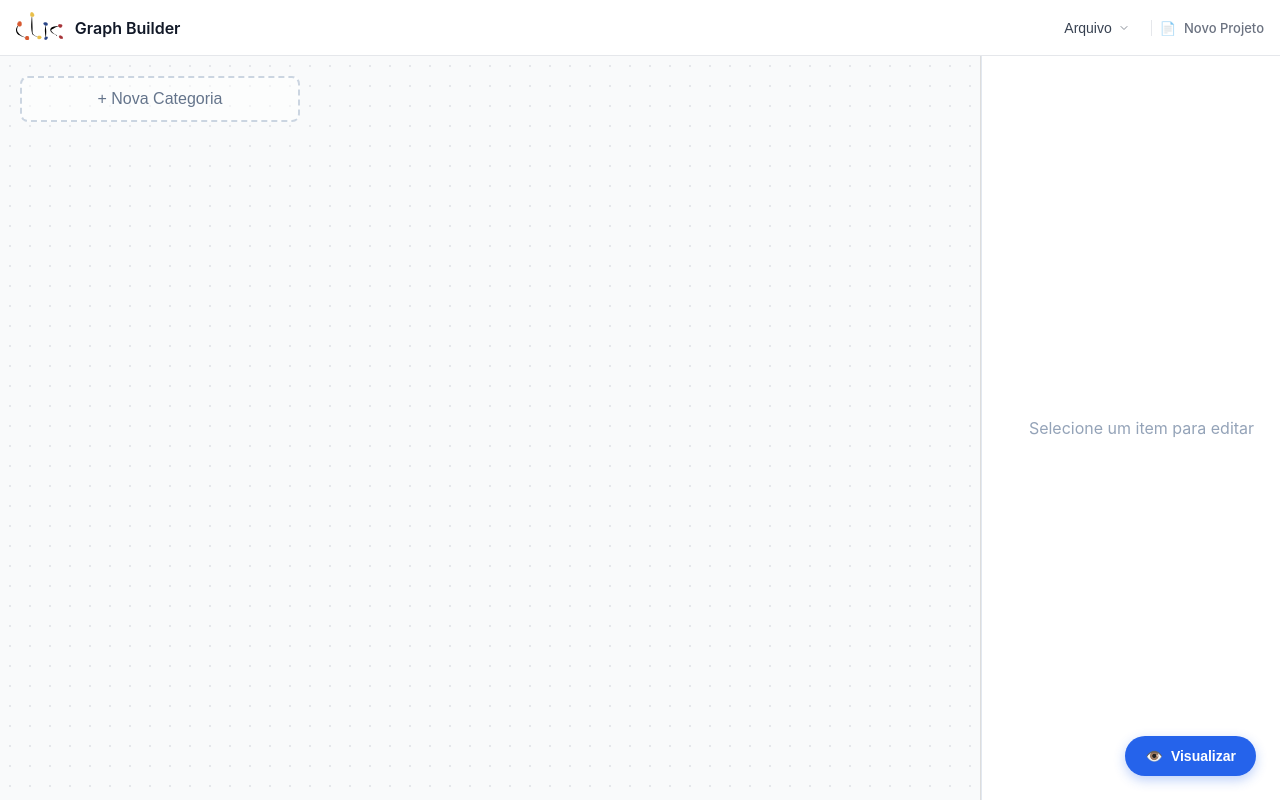
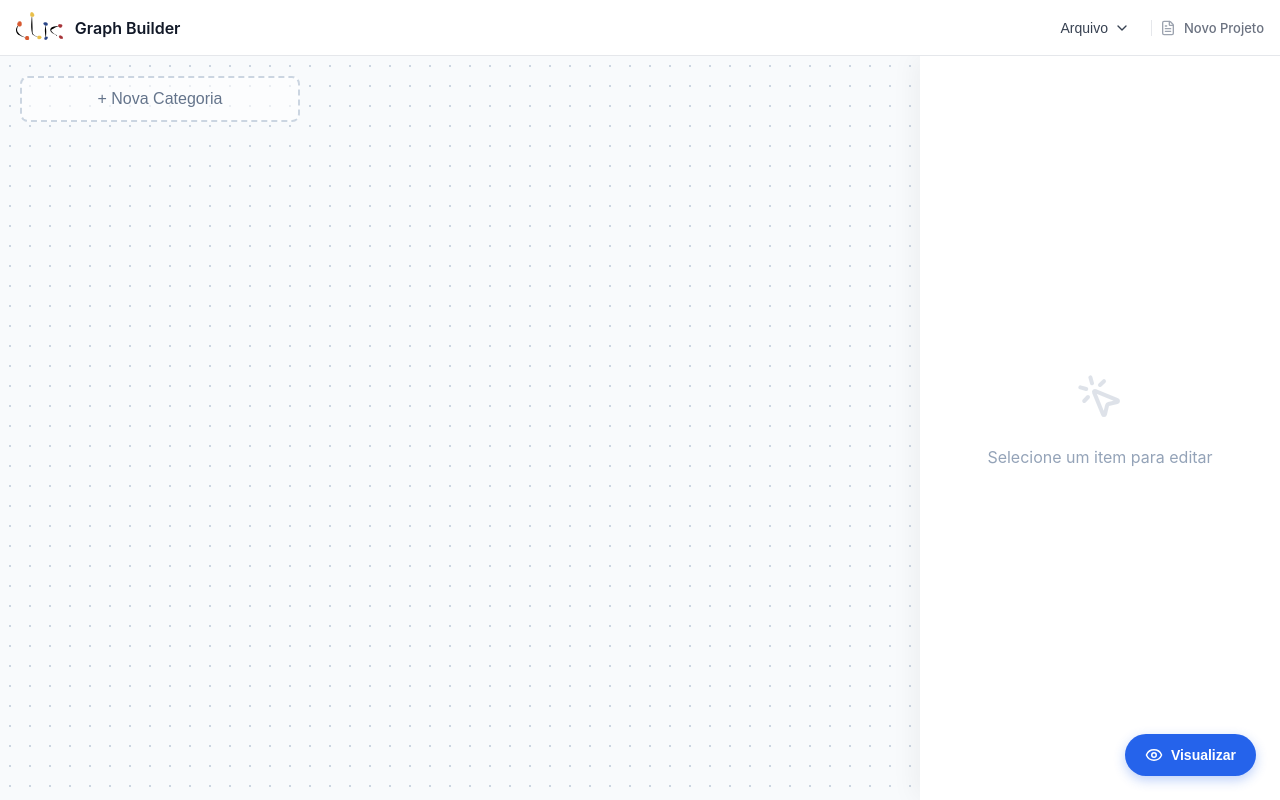
Before and after one commit to clictltl/graph-builder, a Vue app: page / in a window 1280 px wide. Built offline with nearby package versions, Linux system fonts and the light colour scheme.

Commit message:
feat: polish ui/ux
- Replace all emojis with Lucide SVG icons for cross-browser
  compatibility
 Improve Properties Panel layout with shadow and better spacing

```diff
--- a/package.json
+++ b/package.json
@@ -13,6 +13,7 @@
   "dependencies": {
     "@vueuse/core": "^14.2.1",
     "cytoscape": "^3.33.1",
+    "lucide-vue-next": "^0.575.0",
     "pinia": "^3.0.4",
     "sass": "^1.97.3",
     "uuid": "^13.0.0",
--- a/src/editor/App.vue
+++ b/src/editor/App.vue
@@ -5,6 +5,7 @@ import ReaderLayout from '@/runtime/layouts/ReaderLayout.vue';
 import FileMenu from '@/editor/components/layout/FileMenu.vue';
 import ToastContainer from '@/shared/components/layout/ToastContainer.vue';
 import clicLogo from '@/assets/logo-clic.svg';
+import { Pencil, Eye } from 'lucide-vue-next';
 
 const isPreview = ref(false);
 </script>
@@ -39,7 +40,7 @@ const isPreview = ref(false);
       :class="{ active: isPreview }"
       @click="isPreview = !isPreview"
     >
-      <span class="icon">{{ isPreview ? '✏️' : '👁️' }}</span>
+      <component :is="isPreview ? Pencil : Eye" class="icon-fab" />
       <span class="label">{{ isPreview ? 'Editar' : 'Visualizar' }}</span>
     </button>
 
@@ -114,10 +115,16 @@ html, body, #app {
 }
 
 .fab-preview.active {
-  background-color: #4b5563; /* Cinza Escuro para "Voltar" */
+  background-color: #4b5563;
   box-shadow: 0 4px 12px rgba(75, 85, 99, 0.3);
 }
+
 .fab-preview.active:hover {
   background-color: #374151;
 }
+
+.icon-fab {
+  width: 18px;
+  height: 18px;
+}
 </style>
--- a/src/editor/components/layout/FileMenu.vue
+++ b/src/editor/components/layout/FileMenu.vue
@@ -7,15 +7,13 @@
       <!-- Botão Gatilho -->
       <button class="menu-trigger" :class="{ 'active': open }" @click="toggleMenu">
         <span class="label">Arquivo</span>
-        <svg class="chevron" width="12" height="12" viewBox="0 0 24 24" fill="none" stroke="currentColor" stroke-width="2" stroke-linecap="round" stroke-linejoin="round">
-          <polyline points="6 9 12 15 18 9"></polyline>
-        </svg>
+        <ChevronDown class="icon-sm chevron" />
       </button>
 
       <!-- Nome do Projeto -->
       <div class="project-info">
         <div class="separator-vertical"></div>
-        <span class="icon">📄</span>
+        <FileText class="icon-sm text-gray" />
         <span class="name" :title="store.project.meta.name">
           {{ store.project.meta.name || 'Sem Título' }}
         </span>
@@ -31,7 +29,7 @@
         <!-- Grupo: Novo -->
         <div class="menu-group">
           <div class="menu-item" @click="handleMenuClick(store.createNew)">
-            <span class="icon">✨</span> Novo projeto
+            <Plus class="icon-menu" /> Novo projeto
           </div>
         </div>
 
@@ -42,7 +40,7 @@
           <div class="menu-label">Local (PC)</div>
 
           <div class="menu-item" @click="handleMenuClick(triggerFileInput)">
-            <span class="icon">📥</span> Importar JSON
+            <FolderInput class="icon-menu" /> Importar JSON
           </div>
           <!-- Input invisível para upload -->
           <input
@@ -54,7 +52,7 @@
           />
 
           <div class="menu-item" @click="handleMenuClick(handleExport)">
-            <span class="icon">📤</span> Exportar JSON
+            <Download class="icon-menu" /> Exportar JSON
           </div>
         </div>
 
@@ -68,6 +66,13 @@ import { ref, onMounted, onUnmounted } from 'vue';
 import { useProjectStore } from '@/shared/stores/projectStore';
 import { useToast } from '@/shared/composables/useToast';
 import { exportToJSON, parseJSONFile } from '@/editor/utils/localProjectIO';
+import {
+  ChevronDown,
+  FileText,
+  Plus,
+  FolderInput,
+  Download
+} from 'lucide-vue-next';
 
 const store = useProjectStore();
 const toast = useToast();
@@ -151,7 +156,7 @@ async function handleImport(event: Event) {
 }
 .menu-trigger:hover, .menu-trigger.active { background-color: #f3f4f6; color: #111827; }
 .menu-trigger.active .chevron { transform: rotate(180deg); }
-.chevron { transition: transform 0.2s ease; opacity: 0.6; }
+.chevron { transition: transform 0.2s ease; }
 
 .project-info {
   display: flex; align-items: center; gap: 8px;
@@ -162,24 +167,22 @@ async function handleImport(event: Event) {
 
 .dropdown-menu {
   position: absolute; top: calc(100% + 6px); left: 0; right: auto;
-  transform-origin: top left; min-width: 240px;
+  transform-origin: top left; min-width: 200px;
   background: white; border: 1px solid #e5e7eb; border-radius: 8px;
   box-shadow: 0 10px 15px -3px rgba(0, 0, 0, 0.1), 0 4px 6px -2px rgba(0, 0, 0, 0.05);
   padding: 6px; z-index: 9999;
 }
-
 .dropdown-menu.align-right { left: auto; right: 0; transform-origin: top right; }
 
 .menu-group { display: flex; flex-direction: column; }
 .menu-label { font-size: 11px; text-transform: uppercase; color: #9ca3af; font-weight: 600; padding: 8px 10px 4px; letter-spacing: 0.05em; }
 .menu-item { display: flex; align-items: center; gap: 10px; padding: 8px 10px; border-radius: 6px; cursor: pointer; font-size: 14px; color: #4b5563; transition: background-color 0.15s; }
 .menu-item:hover { background-color: #f3f4f6; color: #1f2937; }
-.menu-item.danger { color: #dc2626; }
-.menu-item.danger:hover { background-color: #fef2f2; }
-.menu-item.highlight { color: #2563eb; font-weight: 500; }
-.menu-item.highlight:hover { background-color: #eff6ff; }
 .divider { height: 1px; background-color: #e5e7eb; margin: 6px 0; }
-.menu-item .icon { font-size: 16px; min-width: 20px; text-align: center; }
+
+.icon-sm { width: 16px; height: 16px; }
+.icon-menu { width: 18px; height: 18px; color: #6b7280; }
+.text-gray { color: #9ca3af; }
 
 /* Transitions */
 .fade-slide-enter-active, .fade-slide-leave-active { transition: opacity 0.2s, transform 0.2s; }
--- a/src/editor/components/panels/PropertiesPanel.vue
+++ b/src/editor/components/panels/PropertiesPanel.vue
@@ -1,6 +1,7 @@
 <script setup lang="ts">
 import { ref, computed, watch } from 'vue';
 import { useProjectStore } from '@/shared/stores/projectStore';
+import { Trash2, MousePointerClick, ChevronRight } from 'lucide-vue-next';
 
 const store = useProjectStore();
 
@@ -87,6 +88,7 @@ watch(() => activeNode.value?.id, () => {
 
     <!-- Estado: Nenhum nó selecionado -->
     <div v-if="!activeNode" class="empty-state">
+      <MousePointerClick class="empty-icon" />
       <p>Selecione um item para editar</p>
     </div>
 
@@ -97,7 +99,7 @@ watch(() => activeNode.value?.id, () => {
           <h2>Editar Item</h2>
         </div>
         <button class="btn-delete" @click="handleDelete" title="Excluir item">
-          🗑️
+          <Trash2 class="icon-trash" />
         </button>
       </div>
 
@@ -145,9 +147,10 @@ watch(() => activeNode.value?.id, () => {
                 @click="toggleCategory(group.category.id)"
               >
                 <span class="cat-name">{{ group.category.name }}</span>
-                <span class="chevron" :class="{ open: expandedCategories.has(group.category.id) }">
-                  ▼
-                </span>
+                <ChevronRight
+                  class="chevron-icon"
+                  :class="{ open: expandedCategories.has(group.category.id) }"
+                />
               </div>
 
               <!-- Lista de Itens (Expansível) -->
@@ -176,23 +179,26 @@ watch(() => activeNode.value?.id, () => {
 
 <style scoped>
 .properties-panel {
-  width: 320px;
+  width: 100%;
+  height: 100%;
   background: white;
-  border-left: 1px solid #e2e8f0;
   display: flex;
   flex-direction: column;
-  height: 100%;
 }
 
 .empty-state {
   flex: 1;
   display: flex;
+  flex-direction: column;
   align-items: center;
   justify-content: center;
   color: #94a3b8;
-  padding: 20px;
+  padding: 30px;
   text-align: center;
+  gap: 10px;
 }
+
+.empty-icon { width: 48px; height: 48px; opacity: 0.3; }
 
 .edit-form {
   display: flex;
@@ -201,44 +207,56 @@ watch(() => activeNode.value?.id, () => {
 }
 
 .header {
-  padding: 16px;
-  border-bottom: 1px solid #e2e8f0;
+  padding: 20px;
+  border-bottom: 1px solid #f1f5f9;
   display: flex;
   justify-content: space-between;
   align-items: center;
-  background: #f8fafc;
+  background: #fff;
 }
 
 .header h2 {
   margin: 0;
-  font-size: 1rem;
-  color: #334155;
-  font-weight: 600;
+  font-size: 1.1rem;
+  color: #1e293b;
+  font-weight: 700;
 }
 
 .btn-delete {
-  background: transparent;
-  border: 1px solid transparent;
-  padding: 6px;
-  border-radius: 4px;
+  background: #fff1f2;
+  border: 1px solid #fecaca;
+  color: #e11d48;
+  padding: 6px 10px;
+  border-radius: 6px;
   cursor: pointer;
-  font-size: 1rem;
+  font-size: 0.9rem;
   transition: all 0.2s;
+  display: flex;
+  align-items: center;
+  justify-content: center;
 }
 
 .btn-delete:hover {
-  background: #fee2e2;
-  border-color: #fecaca;
+  background: #ffe4e6;
+  border-color: #fda4af;
+}
+
+.icon-trash {
+  width: 16px;
+  height: 16px;
 }
 
 .scrollable-content {
   flex: 1;
   overflow-y: auto;
-  padding: 16px;
+  padding: 24px;
 }
 
+.scrollable-content::-webkit-scrollbar { width: 6px; }
+.scrollable-content::-webkit-scrollbar-thumb { background: #e2e8f0; border-radius: 3px; }
+
 .form-group {
-  margin-bottom: 20px;
+  margin-bottom: 24px;
 }
 
 .form-group label {
@@ -247,106 +265,103 @@ watch(() => activeNode.value?.id, () => {
   font-size: 0.85rem;
   margin-bottom: 8px;
   color: #475569;
+  text-transform: uppercase;
+  letter-spacing: 0.05em;
 }
 
 input[type="text"], textarea {
   width: 100%;
-  padding: 10px;
-  border: 1px solid #cbd5e1;
-  border-radius: 6px;
+  padding: 12px;
+  border: 1px solid #e2e8f0;
+  border-radius: 8px;
   font-size: 0.95rem;
   font-family: inherit;
-  transition: border 0.2s;
+  transition: all 0.2s;
+  background: #f8fafc;
 }
 
 input[type="text"]:focus, textarea:focus {
   outline: none;
   border-color: #3b82f6;
-  box-shadow: 0 0 0 2px rgba(59, 130, 246, 0.1);
+  background: #fff;
+  box-shadow: 0 0 0 3px rgba(59, 130, 246, 0.1);
 }
 
 .input-title {
-  font-weight: 500;
+  font-weight: 600;
+  font-size: 1rem;
+  color: #1e293b;
 }
 
 small, .hint {
   display: block;
-  margin-top: 4px;
+  margin-top: 6px;
   color: #94a3b8;
   font-size: 0.8rem;
 }
 
-/* --- Estilos do Acordeão de Conexões --- */
-
+/* --- Acordeão de Conexões --- */
 .connections-container {
   border: 1px solid #e2e8f0;
-  border-radius: 6px;
+  border-radius: 8px;
   background: #fff;
   overflow: hidden;
 }
 
-.category-group {
-  border-bottom: 1px solid #f1f5f9;
-}
-
-.category-group:last-child {
-  border-bottom: none;
-}
+.category-group { border-bottom: 1px solid #f1f5f9; }
+.category-group:last-child { border-bottom: none; }
 
 .group-header {
-  padding: 10px 12px;
+  padding: 12px 14px;
   background: #f8fafc;
   cursor: pointer;
   display: flex;
   justify-content: space-between;
   align-items: center;
-  border-left: 4px solid transparent; /* A cor vem do style inline */
+  border-left: 4px solid transparent;
   font-size: 0.9rem;
   font-weight: 600;
   color: #475569;
   transition: background 0.2s;
 }
 
-.group-header:hover {
-  background: #f1f5f9;
-}
+.group-header:hover { background: #f1f5f9; }
 
-.chevron {
-  font-size: 0.7rem;
+.chevron-icon {
+  width: 16px;
+  height: 16px;
   color: #94a3b8;
   transition: transform 0.2s;
 }
 
-.chevron.open {
-  transform: rotate(180deg);
-}
+.chevron-icon.open { transform: rotate(90deg); }
 
 .group-items {
   background: #fff;
   padding: 6px 0;
-  box-shadow: inset 0 2px 4px rgba(0,0,0,0.02);
+  max-height: 200px;
+  overflow-y: auto;
 }
 
 .connection-item {
   display: flex;
   align-items: center;
-  gap: 10px;
-  padding: 8px 16px;
+  gap: 12px;
+  padding: 10px 16px;
   cursor: pointer;
   font-size: 0.9rem;
   color: #334155;
   transition: background 0.1s;
 }
 
-.connection-item:hover {
-  background: #f8fafc;
-}
+.connection-item:hover { background: #f8fafc; }
 
 .connection-item input[type="checkbox"] {
-  width: 16px;
-  height: 16px;
+  width: 18px;
+  height: 18px;
   cursor: pointer;
-  accent-color: #3b82f6;
+  border-radius: 4px;
+  border: 1px solid #cbd5e1;
 }
 
 .node-label {
--- a/src/editor/views/BoardView.vue
+++ b/src/editor/views/BoardView.vue
@@ -45,15 +45,59 @@ const showCreateModal = ref(false);
 </template>
 
 <style scoped>
-.editor-layout {display: flex; height: 100%; overflow: hidden; }
-.board-container { flex: 1; overflow-x: auto; background-image: radial-gradient(#e5e7eb 1px, transparent 1px); background-size: 20px 20px; padding: 20px; }
-.board-canvas { display: flex; gap: 16px; height: 100%; align-items: flex-start; }
+.editor-layout {
+  display: flex;
+  height: 100%;
+  overflow: hidden;
+  background-color: #f8fafc;
+}
 
-.panel-container { width: 300px; min-width: 300px; border-left: 1px solid #ddd; background: white; z-index: 10; }
+.board-container {
+  flex: 1;
+  overflow-x: auto;
+  background-image: radial-gradient(#cbd5e1 1px, transparent 1px);
+  background-size: 20px 20px;
+  padding: 20px;
+}
 
-.add-column-placeholder { min-width: 280px; }
+.board-canvas {
+  display: flex;
+  gap: 16px;
+  height: 100%;
+  align-items: flex-start;
+  padding-right: 40px;
+}
+
+.panel-container {
+  width: 360px;
+  min-width: 360px;
+  background: white;
+  box-shadow: -5px 0 25px rgba(0,0,0,0.05);
+  z-index: 20;
+  display: flex;
+  flex-direction: column;
+}
+
+.add-column-placeholder {
+  min-width: 280px;
+}
+
 .add-column-placeholder button {
-  width: 100%; padding: 12px; background: rgba(255,255,255,0.5); border: 2px dashed #cbd5e1; border-radius: 8px; cursor: pointer; font-size: 1rem; color: #64748b; transition: all 0.2s;
+  width: 100%;
+  padding: 12px;
+  background: rgba(255,255,255,0.6);
+  border: 2px dashed #cbd5e1;
+  border-radius: 8px;
+  cursor: pointer;
+  font-size: 1rem;
+  color: #64748b;
+  transition: all 0.2s;
 }
-.add-column-placeholder button:hover { background: white; border-color: #94a3b8; color: #334155; box-shadow: 0 4px 6px -1px rgba(0,0,0,0.1); }
+
+.add-column-placeholder button:hover {
+  background: white;
+  border-color: #94a3b8;
+  color: #334155;
+  box-shadow: 0 4px 6px -1px rgba(0,0,0,0.1);
+}
 </style>
```
Also changed, not shown: src/editor/components/board/CategoryColumn.vue (+7 -4 lines), src/runtime/components/Navigation.vue (+20 -5 lines), src/runtime/layouts/ReaderLayout.vue (+7 -2 lines), 1 other file (tests, documents, lock files or other folders).
